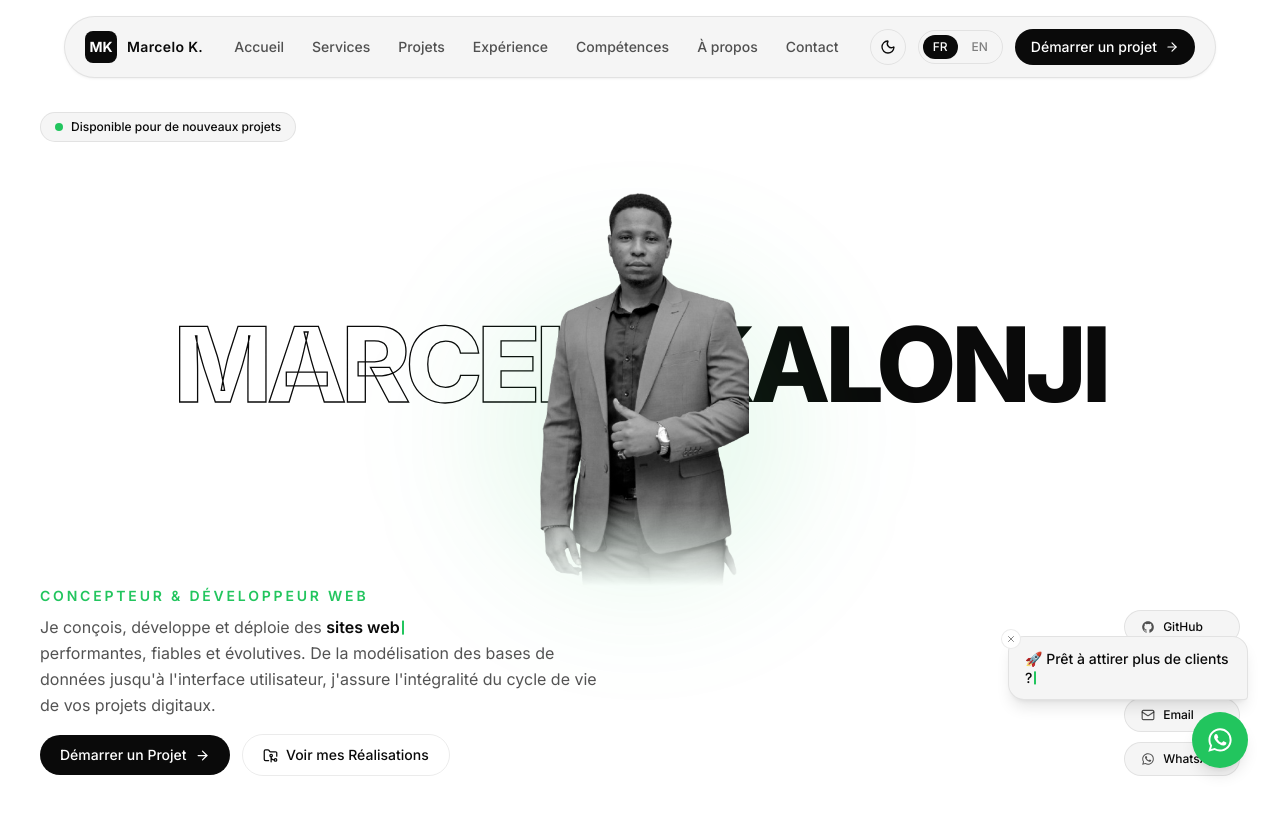
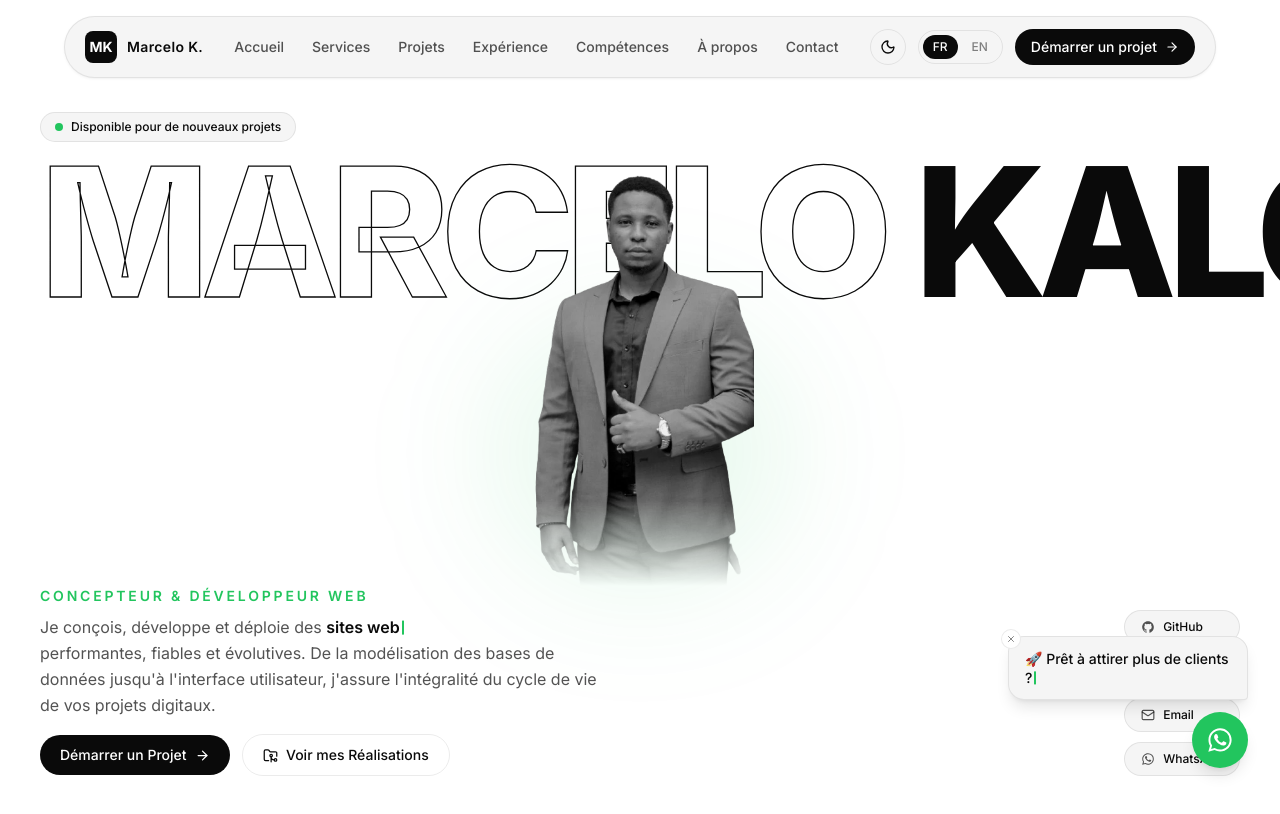
Before and after one commit to MarceloKld/portfolio-marcelo-kalonji, a Next.js app: page / in a window 1280 px wide. Shown: the top 814 px of the page. Built offline with nearby package versions, Linux system fonts and the light colour scheme.

Commit message:
Presque hero

```diff
--- /dev/null
+++ b/src/components/providers/PreloaderProvider.tsx
@@ -0,0 +1,36 @@
+"use client";
+
+import { createContext, useContext, useState, type ReactNode } from "react";
+
+type PreloaderContextType = {
+  isLoaded: boolean;    // devient true quand le Preloader commence à sortir
+  setLoaded: () => void;
+};
+
+const PreloaderContext = createContext<PreloaderContextType | undefined>(undefined);
+
+/**
+ * Fournit un signal global "isLoaded" à toute l'application.
+ * Le Preloader l'active au moment où il commence à glisser vers le haut.
+ * Le Hero écoute ce signal pour démarrer son animation d'entrée
+ * EXACTEMENT au même moment — d'où l'effet synchronisé "rideau qui
+ * s'ouvre + contenu qui monte".
+ */
+export function PreloaderProvider({ children }: { children: ReactNode }) {
+  const [isLoaded, setIsLoaded] = useState(false);
+  const setLoaded = () => setIsLoaded(true);
+
+  return (
+    <PreloaderContext.Provider value={{ isLoaded, setLoaded }}>
+      {children}
+    </PreloaderContext.Provider>
+  );
+}
+
+export function usePreloader() {
+  const context = useContext(PreloaderContext);
+  if (!context) {
+    throw new Error("usePreloader doit être utilisé dans PreloaderProvider");
+  }
+  return context;
+}
--- a/src/components/sections/Hero.tsx
+++ b/src/components/sections/Hero.tsx
@@ -6,89 +6,113 @@ import { useLanguage } from "@/components/providers/LanguageProvider";
 import { Badge } from "@/components/ui/Badge";
 import { TypewriterText } from "@/components/ui/TypewriterText";
 import { Button } from "@/components/ui/Button";
-import { Reveal } from "@/components/ui/Reveal";
+import { EntranceReveal } from "@/components/ui/EntranceReveal"; // remplace Reveal pour le Hero
 import { Magnetic } from "@/components/ui/Magnetic";
 import { SocialPill } from "@/components/ui/SocialPill";
 import { SOCIAL_LINKS } from "@/data/socials";
+import { useFitText } from "@/lib/useFitText";
+
+/* ════════════════════════════════════════════════════════════════
+   🎛️  ZONE DE RÉGLAGES — Nom & Photo
+   ════════════════════════════════════════════════════════════════ */
+
+// Taille MINIMALE du nom (en pixels) — jamais plus petit que ça,
+// même sur le plus petit écran mobile.
+const NAME_MIN_FONT = 30;
+
+// Taille MAXIMALE du nom (en pixels) — jamais plus grand que ça,
+// même sur un très grand écran. Le hook choisira automatiquement
+// une valeur entre les deux pour remplir parfaitement la largeur.
+const NAME_MAX_FONT = 180;
+
+// Position du nom depuis le haut du bloc (niveau de la tête)
+const NAME_TOP = "top-0";
+
+// Hauteur / largeur de la photo (inchangé, toujours ajustable ici)
+const PHOTO_HEIGHT = "h-[95%] sm:h-[96%]";
+const PHOTO_WIDTH =
+  "w-[56%] sm:w-[42%] md:w-[36%] max-w-[280px] sm:max-w-[320px] md:max-w-[360px]";
+const BLOCK_MIN_HEIGHT = "min-h-[260px] sm:min-h-[340px]";
+
+/* ════════════════════════════════════════════════════════════════ */
 
 export function Hero() {
   const { t } = useLanguage();
 
+  // Le hook retourne 2 références à poser dans le JSX, et la taille calculée
+  const { containerRef, textRef, fontSize } = useFitText({
+    minFontSize: NAME_MIN_FONT,
+    maxFontSize: NAME_MAX_FONT,
+  });
+
   return (
     <section
       id="accueil"
-      // h-[100dvh] : hauteur = 100% de la hauteur visible réelle du navigateur
-      // (dvh = "dynamic viewport height", gère correctement la barre d'adresse
-      // qui apparaît/disparaît sur mobile, contrairement à 100vh classique)
-      // min-h-[640px] : garde-fou pour ne jamais devenir trop compressé
       className="relative flex h-[100dvh] min-h-[640px] flex-col overflow-hidden px-4 pb-6 pt-24 sm:px-6 sm:pt-28 lg:px-10"
     >
       <div className="mx-auto flex h-full w-full max-w-7xl flex-col">
-        {/* ============================================
-            LIGNE 1 — Badge de disponibilité (aligné à GAUCHE, pas centré)
-            ============================================ */}
-        <Reveal delay={0} className="flex justify-start">
+        {/* === LIGNE 1 — Badge === */}
+        <EntranceReveal delay={0} className="flex justify-start">
           <Badge>{t.hero.badge}</Badge>
-        </Reveal>
+        </EntranceReveal>
 
-        {/* ============================================
-            LIGNE 2 — Nom (une seule ligne) + Photo en overlap
-            flex-1 : occupe tout l'espace vertical restant
-            min-h-0 : autorise cette zone à rétrécir si l'écran est petit
-            ============================================ */}
-        <Reveal delay={150} className="relative min-h-0 flex-1">
-          {/* "group" permet au group-hover de l'image ci-dessous de réagir
-    au survol de TOUT ce bloc (nom + photo), pas seulement de l'image */}
-          <div className="group relative mx-auto flex h-full w-full items-center justify-center">
+        {/* === LIGNE 2 — Nom (auto-adaptatif) + Photo === */}
+        <EntranceReveal delay={150} className={`relative flex-1 ${BLOCK_MIN_HEIGHT}`}>
+          {/*
+            containerRef posé ICI : c'est la largeur de CE conteneur
+            que le hook utilise comme référence pour calculer la taille
+            du texte. "group" active l'effet hover sur la photo.
+          */}
+          <div ref={containerRef} className="group relative mx-auto h-full w-full">
             {/*
-              NOM SUR UNE SEULE LIGNE.
-              clamp(min, préféré, max) : la taille du texte s'adapte à la largeur
-              de l'écran (vw) tout en restant toujours lisible, sans jamais
-              dépasser les bords (ce qui évite tout scroll horizontal).
+              NOM — fontSize vient maintenant du hook useFitText (calculé
+              en JavaScript), plus d'une estimation en vw. Garantit un
+              texte toujours parfaitement ajusté, sans jamais déborder.
             */}
             <h1
-              className="pointer-events-none absolute inset-x-0 flex select-none items-center justify-center whitespace-nowrap text-center font-extrabold uppercase leading-none tracking-tighter"
-              style={{ fontSize: "clamp(1.9rem, 9.5vw, 6.5rem)" }}
+              ref={textRef}
+              className={`pointer-events-none absolute inset-x-0 ${NAME_TOP} select-none whitespace-nowrap text-center font-extrabold uppercase leading-none tracking-tighter`}
+              style={{ fontSize: `${fontSize}px` }}
             >
-              {/* "Marcelo" : contour uniquement */}
               <span className="text-transparent [-webkit-text-stroke:1.3px_var(--foreground)]">
                 Marcelo&nbsp;
               </span>
-              {/* "Kalonji" : texte plein, s'inverse automatiquement avec le thème */}
               <span className="text-[var(--foreground)]">Kalonji</span>
             </h1>
 
-            {/* Halo flouté derrière la photo, pour la profondeur */}
-            <div className="absolute bottom-0 left-1/2 z-[1] h-[70%] w-[55%] max-w-[320px] -translate-x-1/2 rounded-full bg-[var(--accent)]/10 blur-3xl" />
+            {/*
+              Halo flouté — s'intensifie légèrement au survol
+              (opacity 10% → 20%) pour accompagner l'animation de la photo
+            */}
+            <div className="absolute bottom-0 left-1/2 z-[1] h-[60%] w-[50%] max-w-[300px] -translate-x-1/2 rounded-full bg-[var(--accent)]/10 blur-3xl transition-all duration-700 group-hover:bg-[var(--accent)]/20" />
 
             {/*
-              PHOTO agrandie, centrée sur la jonction des deux mots,
-              avec un dégradé en bas (mask-image) pour éviter l'effet "coupé".
-              La largeur est responsive : plus petite sur mobile, plus grande sur desktop.
+              PHOTO — ajout de l'animation au survol :
+              - grayscale → couleur (déjà en place)
+              - scale-105 : léger zoom avant
+              - drop-shadow plus marqué : effet de "décollement"
+              cursor-pointer : indique que la zone est interactive
             */}
-            <div className="absolute bottom-0 z-10 h-[92%] w-[58%] max-w-[300px] [mask-image:linear-gradient(to_bottom,black_80%,transparent_100%)] sm:w-[46%] sm:max-w-[340px] md:w-[40%] md:max-w-[380px]">
+            <div
+              className={`absolute inset-x-0 bottom-0 z-10 mx-auto cursor-pointer ${PHOTO_HEIGHT} ${PHOTO_WIDTH} [mask-image:linear-gradient(to_bottom,black_80%,transparent_100%)]`}
+            >
               <Image
-  src="/images/profile/marcelo.png"
-  alt="Portrait de Marcelo Kalonji Kashala, Concepteur et Développeur Web"
-  fill
-  priority
-  sizes="(max-width: 640px) 58vw, (max-width: 768px) 46vw, 380px"
-  // AVANT : className="object-contain object-bottom"
-  // APRÈS :
-  className="object-contain object-bottom grayscale transition-all duration-700 ease-out group-hover:grayscale-0"
-/>
+                src="/images/profile/marcelo.webp"
+                alt="Portrait de Marcelo Kalonji Kashala, Concepteur et Développeur Web"
+                fill
+                priority
+                sizes="(max-width: 640px) 56vw, (max-width: 768px) 42vw, 360px"
+                className="object-contain object-bottom grayscale brightness-95 transition-all duration-700 ease-out group-hover:scale-105 group-hover:grayscale-0 group-hover:brightness-100 group-hover:drop-shadow-2xl"
+              />
             </div>
           </div>
-        </Reveal>
+        </EntranceReveal>
 
-        {/* ============================================
-            LIGNE 3 — Titre + accroche + CTA (gauche) / Réseaux (droite)
-            ============================================ */}
-        <Reveal
+        {/* === LIGNE 3 — Titre + accroche + CTA / Réseaux === */}
+        <EntranceReveal
           delay={300}
           className="flex flex-col items-start gap-5 sm:flex-row sm:items-end sm:justify-between"
         >
-          {/* --- Bloc gauche : titre, accroche typewriter, CTA --- */}
           <div className="max-w-xl">
             <p className="text-xs font-semibold uppercase tracking-[0.2em] text-[var(--accent)] sm:text-sm">
               {t.hero.title}
@@ -117,10 +141,6 @@ export function Hero() {
               </Magnetic>
             </div>
 
-            {/*
-              Réseaux sociaux en version ICÔNES SEULES, visibles UNIQUEMENT
-              sur mobile/tablette (sous les CTA, pour ne pas surcharger).
-            */}
             <div className="mt-4 flex items-center gap-2 sm:hidden">
               {SOCIAL_LINKS.map((social) => (
                 <a
@@ -137,13 +157,12 @@ export function Hero() {
             </div>
           </div>
 
-          {/* --- Bloc droite : pilules sociales complètes, DESKTOP uniquement --- */}
           <div className="hidden flex-col gap-2.5 sm:flex">
             {SOCIAL_LINKS.map((social) => (
               <SocialPill key={social.label} {...social} />
             ))}
           </div>
-        </Reveal>
+        </EntranceReveal>
       </div>
     </section>
   );
--- /dev/null
+++ b/src/components/ui/EntranceReveal.tsx
@@ -0,0 +1,33 @@
+"use client";
+
+import type { ReactNode } from "react";
+import { usePreloader } from "@/components/providers/PreloaderProvider";
+import { cn } from "@/lib/utils";
+
+type EntranceRevealProps = {
+  children: ReactNode;
+  delay?: number;
+  className?: string;
+};
+
+/**
+ * Comme "Reveal", mais se déclenche à la fin du Preloader
+ * (et non au scroll). Réservé aux éléments visibles dès le chargement,
+ * comme le Hero.
+ */
+export function EntranceReveal({ children, delay = 0, className }: EntranceRevealProps) {
+  const { isLoaded } = usePreloader();
+
+  return (
+    <div
+      style={{ transitionDelay: `${delay}ms` }}
+      className={cn(
+        "transition-all duration-700 ease-out",
+        isLoaded ? "translate-y-0 opacity-100" : "translate-y-8 opacity-0",
+        className
+      )}
+    >
+      {children}
+    </div>
+  );
+}
--- /dev/null
+++ b/src/lib/useFitText.ts
@@ -0,0 +1,76 @@
+"use client";
+
+import { useEffect, useLayoutEffect, useRef, useState } from "react";
+
+// Sur le serveur (SSR), useLayoutEffect n'existe pas vraiment et génère un
+// avertissement. Cette petite astuce bascule automatiquement sur useEffect
+// côté serveur, et useLayoutEffect côté navigateur (où il s'exécute AVANT
+// l'affichage à l'écran, évitant un flash de mauvaise taille).
+const useIsomorphicLayoutEffect =
+  typeof window !== "undefined" ? useLayoutEffect : useEffect;
+
+type UseFitTextOptions = {
+  minFontSize?: number; // taille minimale autorisée, en pixels
+  maxFontSize?: number; // taille maximale autorisée, en pixels
+};
+
+/**
+ * Hook qui calcule automatiquement la taille de police idéale pour
+ * qu'un texte remplisse EXACTEMENT la largeur de son conteneur,
+ * sans jamais la dépasser — quel que soit l'écran.
+ *
+ * Fonctionnement :
+ * 1. On force temporairement le texte à "maxFontSize" pour mesurer
+ *    sa largeur naturelle réelle (scrollWidth).
+ * 2. On calcule le ratio entre la largeur du conteneur et celle du texte.
+ * 3. On applique ce ratio à "maxFontSize" pour obtenir la taille parfaite.
+ * 4. On surveille le conteneur avec ResizeObserver : si l'écran change
+ *    de taille (rotation mobile, redimensionnement fenêtre), on recalcule.
+ */
+export function useFitText({
+  minFontSize = 24,
+  maxFontSize = 140,
+}: UseFitTextOptions = {}) {
+  const containerRef = useRef<HTMLDivElement>(null); // l'espace disponible
+  const textRef = useRef<HTMLHeadingElement>(null);  // le texte à ajuster
+  const [fontSize, setFontSize] = useState(maxFontSize);
+
+  useIsomorphicLayoutEffect(() => {
+    const container = containerRef.current;
+    const text = textRef.current;
+    if (!container || !text) return;
+
+    const recalculate = () => {
+      // Étape 1 : on mesure à la taille max pour avoir une référence fiable
+      text.style.fontSize = `${maxFontSize}px`;
+      const containerWidth = container.offsetWidth;
+      const naturalTextWidth = text.scrollWidth;
+
+      if (naturalTextWidth === 0) return;
+
+      // Étape 2 et 3 : calcul du ratio puis de la taille finale
+      const ratio = containerWidth / naturalTextWidth;
+      const idealSize = maxFontSize * ratio;
+
+      // On borne le résultat entre min et max pour éviter les extrêmes
+      const finalSize = Math.min(maxFontSize, Math.max(minFontSize, idealSize));
+      setFontSize(finalSize);
+    };
+
+    recalculate();
+
+    // Recalcule si la taille du conteneur change (resize, rotation mobile)
+    const observer = new ResizeObserver(recalculate);
+    observer.observe(container);
+
+    // Recalcule aussi quand les polices web finissent de charger
+    // (une police peut être légèrement plus large/étroite qu'une police système)
+    if (document.fonts) {
+      document.fonts.ready.then(recalculate);
+    }
+
+    return () => observer.disconnect();
+  }, [minFontSize, maxFontSize]);
+
+  return { containerRef, textRef, fontSize };
+}
```
Also changed, not shown: src/app/globals.css (+26 -0 lines), src/app/layout.tsx (+10 -7 lines), src/components/ui/Preloader.tsx (+39 -41 lines), public/images/profile/marcelo.png (deleted), public/images/profile/marcelo.webp (added).
